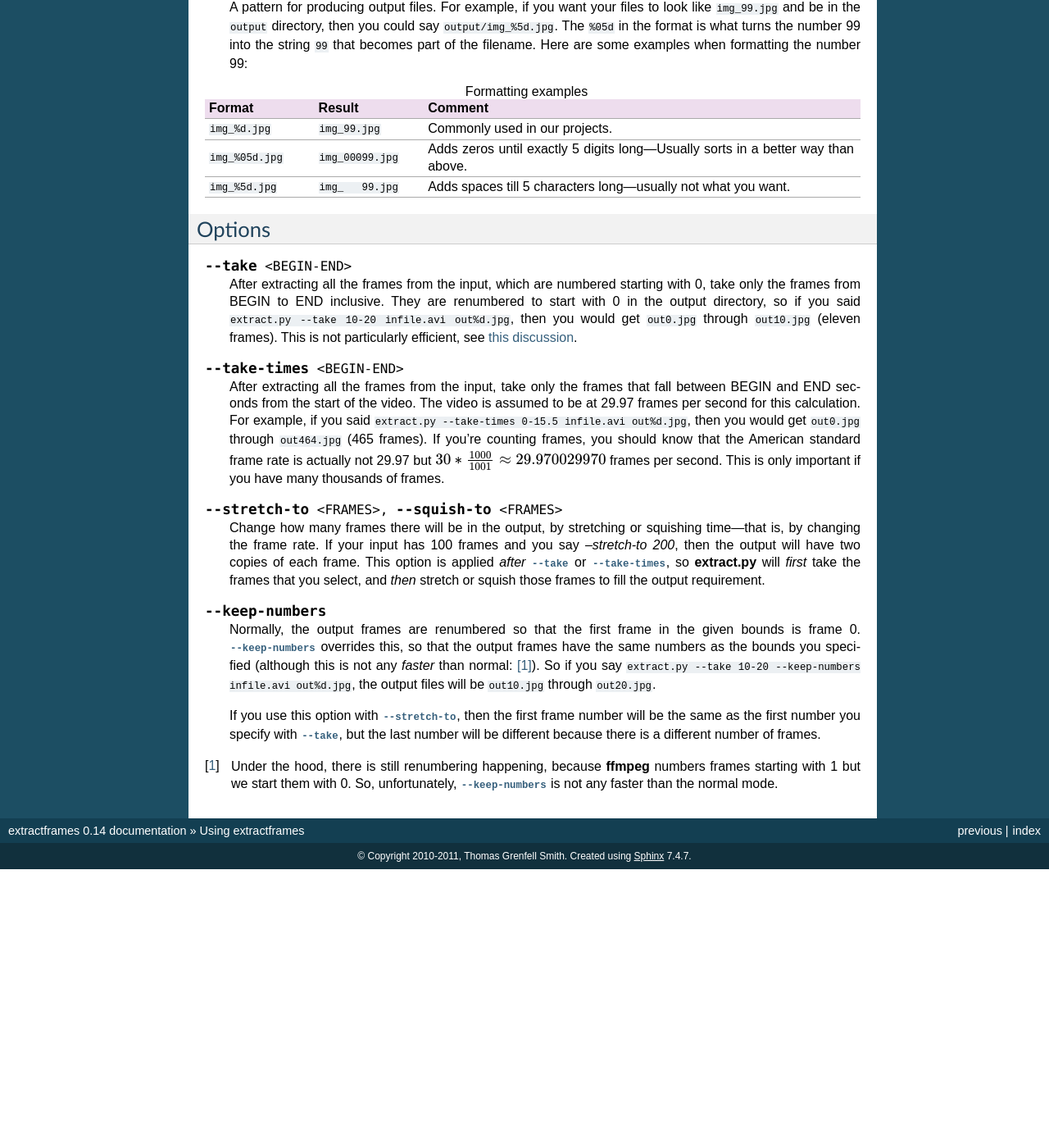
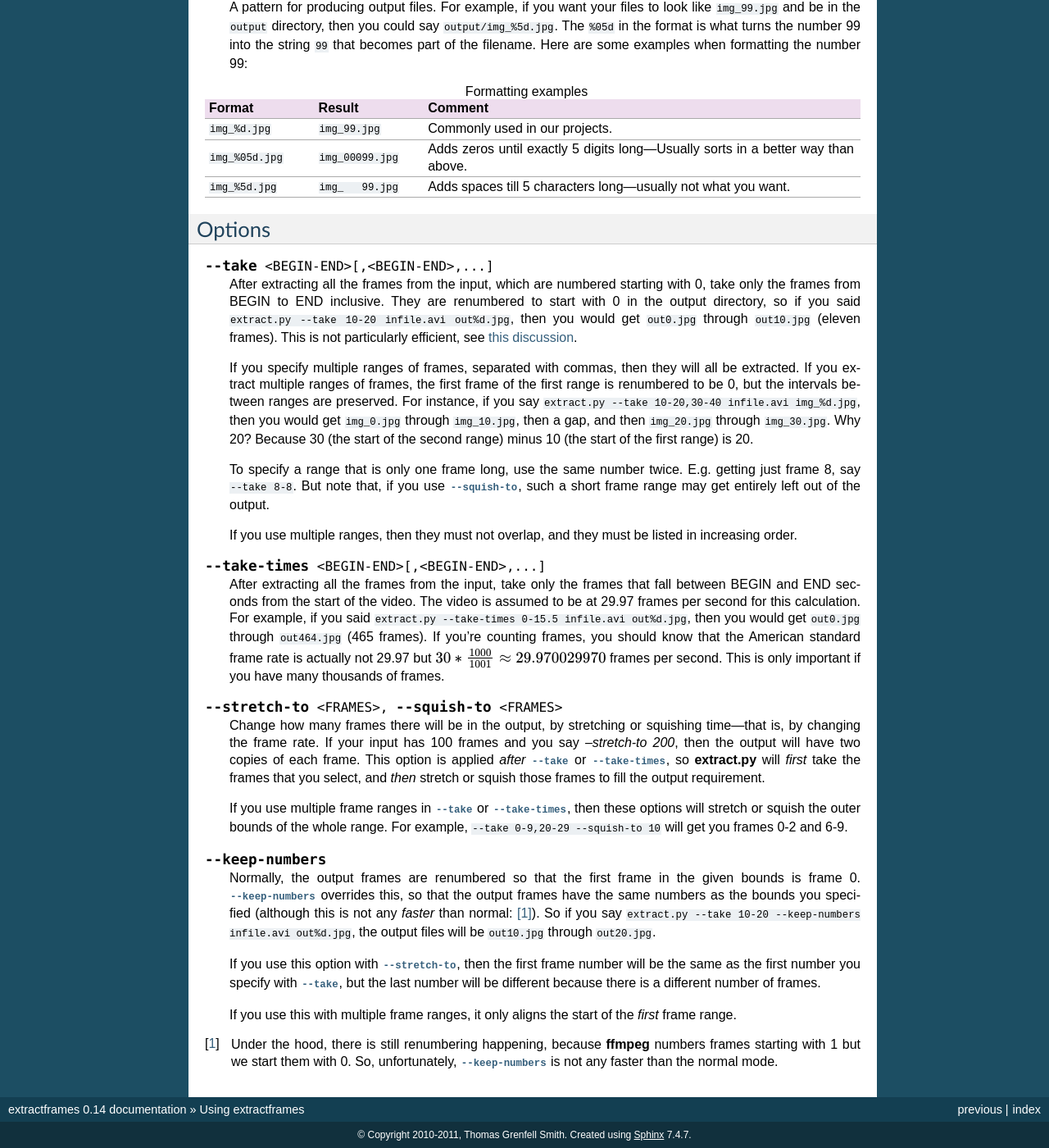
Before and after one commit to tgs/extractframes, a Sphinx documentation site: the page built from doc/source/invocation.rst, in a window 1280 px wide and 1400 px high, scrolled down 325 px. Shown: the whole window at 82% size. Built offline with Sphinx 7.4.7, drawn with Linux system fonts in a browser that asks for light colours; formulas are drawn with MathJax 3; before the commit the page ends 1385 px from its top, so only the background shows below that.

Commit message:
new docs for it!

```diff
--- a/doc/source/invocation.rst
+++ b/doc/source/invocation.rst
@@ -33,16 +33,33 @@ output_format
 Options
 -------
 
-.. option:: --take <BEGIN-END>
+.. option:: --take <BEGIN-END>[,<BEGIN-END>,...]
 
-   After extracting all the frames from the input, which are numbered
-   starting with 0, take only the frames from BEGIN to END inclusive.  They
-   are renumbered to start with 0 in the output directory, so if you said
+   After extracting all the frames from the input, which are numbered starting
+   with 0, take only the frames from BEGIN to END inclusive.  They are
+   renumbered to start with 0 in the output directory, so if you said
    :samp:`extract.py --take 10-20 infile.avi out%d.jpg`, then you would get
    :file:`out0.jpg` through :file:`out10.jpg` (eleven frames).  This is not
    particularly efficient, see :ref:`this discussion <correct-not-fast>`.
 
-.. option:: --take-times <BEGIN-END>
+   If you specify multiple ranges of frames, separated with commas, then they
+   will all be extracted.  If you extract multiple ranges of frames, the first
+   frame of the first range is renumbered to be 0, but the intervals between
+   ranges are preserved.  For instance, if you say :samp:`extract.py --take
+   10-20,30-40 infile.avi img_%d.jpg`, then you would get :file:`img_0.jpg`
+   through :file:`img_10.jpg`, then a gap, and then :file:`img_20.jpg` through
+   :file:`img_30.jpg`.  Why 20?  Because 30 (the start of the second range)
+   minus 10 (the start of the first range) is 20.
+
+   To specify a range that is only one frame long, use the same number twice.
+   E.g. getting just frame 8, say :samp:`--take 8-8`.  But note that, if you
+   use :option:`--squish-to`, such a short frame range may get entirely left
+   out of the output.
+
+   If you use multiple ranges, then they must not overlap, and they must be
+   listed in increasing order.
+
+.. option:: --take-times <BEGIN-END>[,<BEGIN-END>,...]
 
    After extracting all the frames from the input, take only the frames
    that fall between BEGIN and END seconds from the start of the video.
@@ -65,6 +82,11 @@ Options
    will *first* take the frames that you select, and *then* stretch or
    squish those frames to fill the output requirement.
 
+   If you use multiple frame ranges in :option:`--take` or
+   :option:`--take-times`, then these options will stretch or squish the outer
+   bounds of the whole range.  For example, :samp:`--take 0-9,20-29 --squish-to
+   10` will get you frames 0-2 and 6-9.
+
 .. option:: --keep-numbers
 
    Normally, the output frames are renumbered so that the first frame in the
@@ -79,6 +101,9 @@ Options
    :option:`--take`, but the last number will be different because there is a
    different number of frames.
 
+   If you use this with multiple frame ranges, it only aligns the start of the
+   *first* frame range.
+
 
 .. [#f1]
    Under the hood, there is still renumbering happening, because
```
